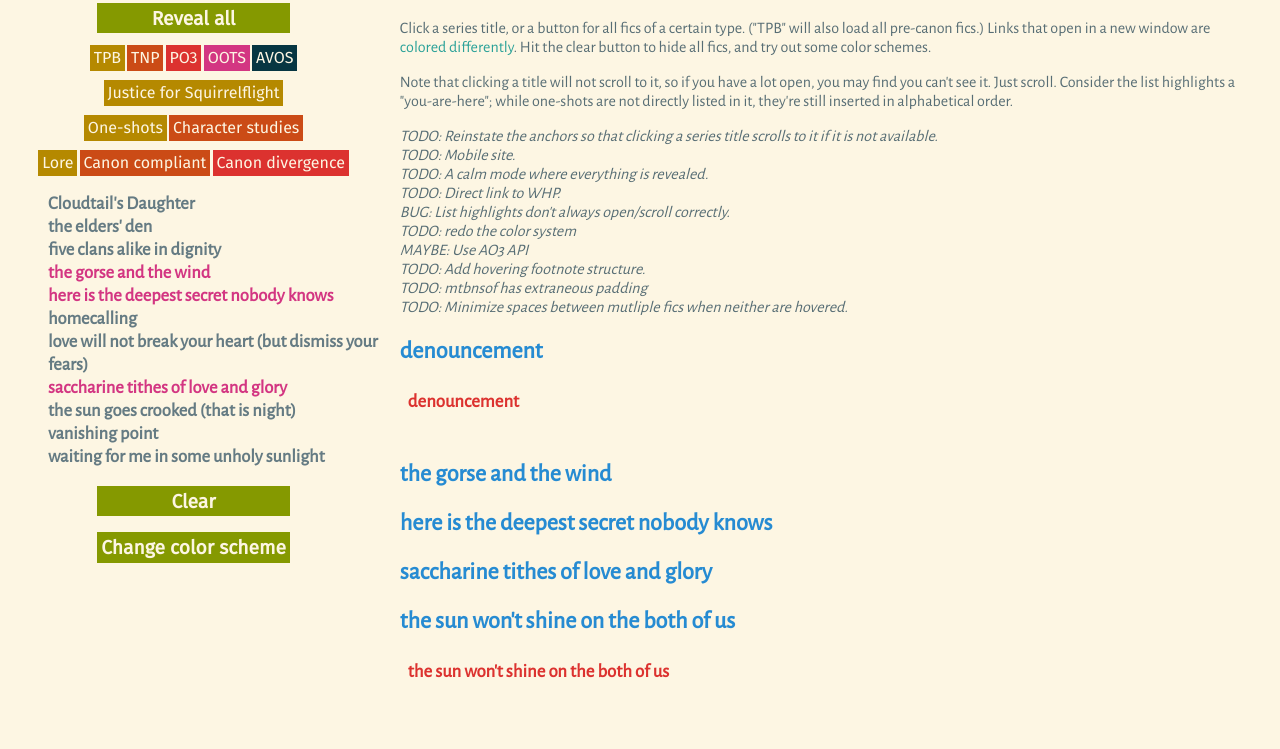
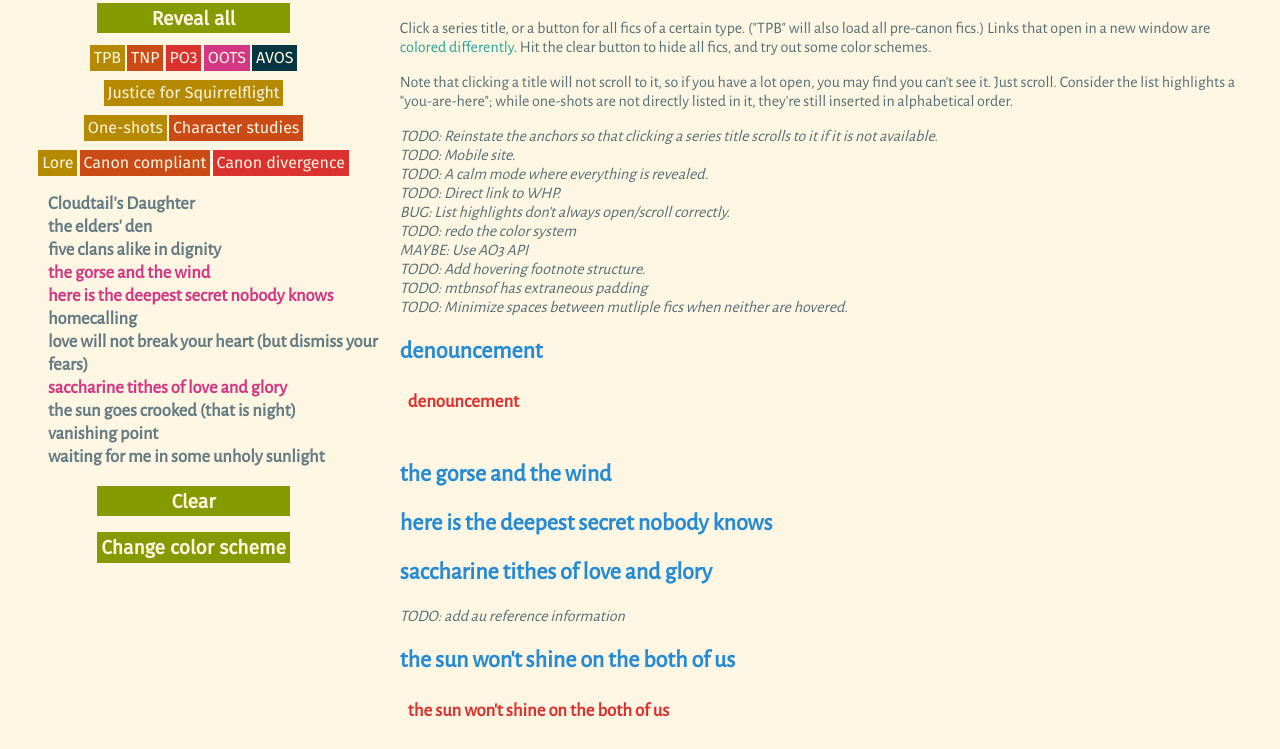
Before and after one commit to bloodbornebi/auref, a plain HTML site: page main.html in a window 1280 px wide. Both pictures are taken after a click on the element "TPB". Shown: the part 78-827 px from the top of the page. Before the commit the page ends 800 px from the top, so only its background shows below. Drawn offline with nearby package versions, Linux system fonts and the light colour scheme; a web font is replaced by a local one.

Commit message:
added task list

```diff
--- a/main.html
+++ b/main.html
@@ -209,6 +209,9 @@
 
 			<section class="series tpb candiv" id="stolag">
 				<h2>saccharine tithes of love and glory</h2>
+				<p class="todo">
+					TODO: add au reference information
+				</p>
 			</section>
 
 			<section class="series candiv jfs" id="mtbnsof">
```
